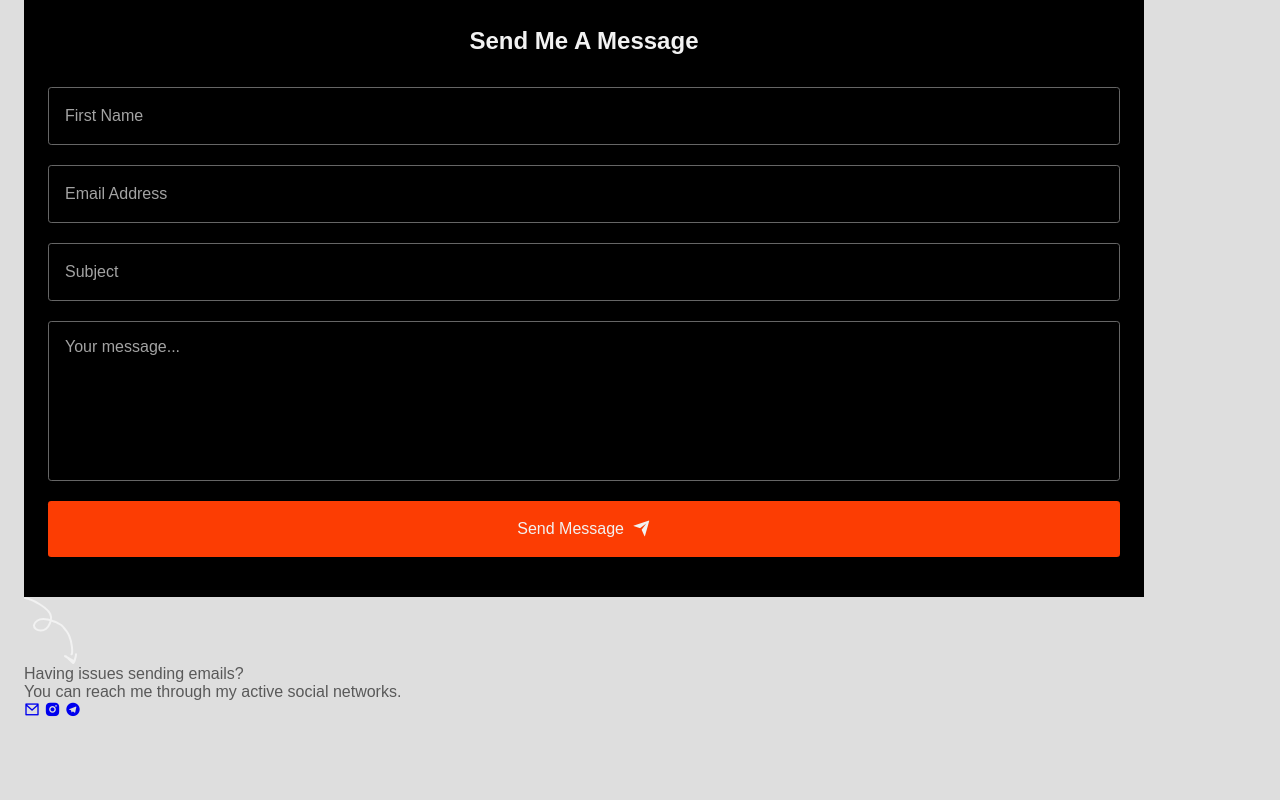
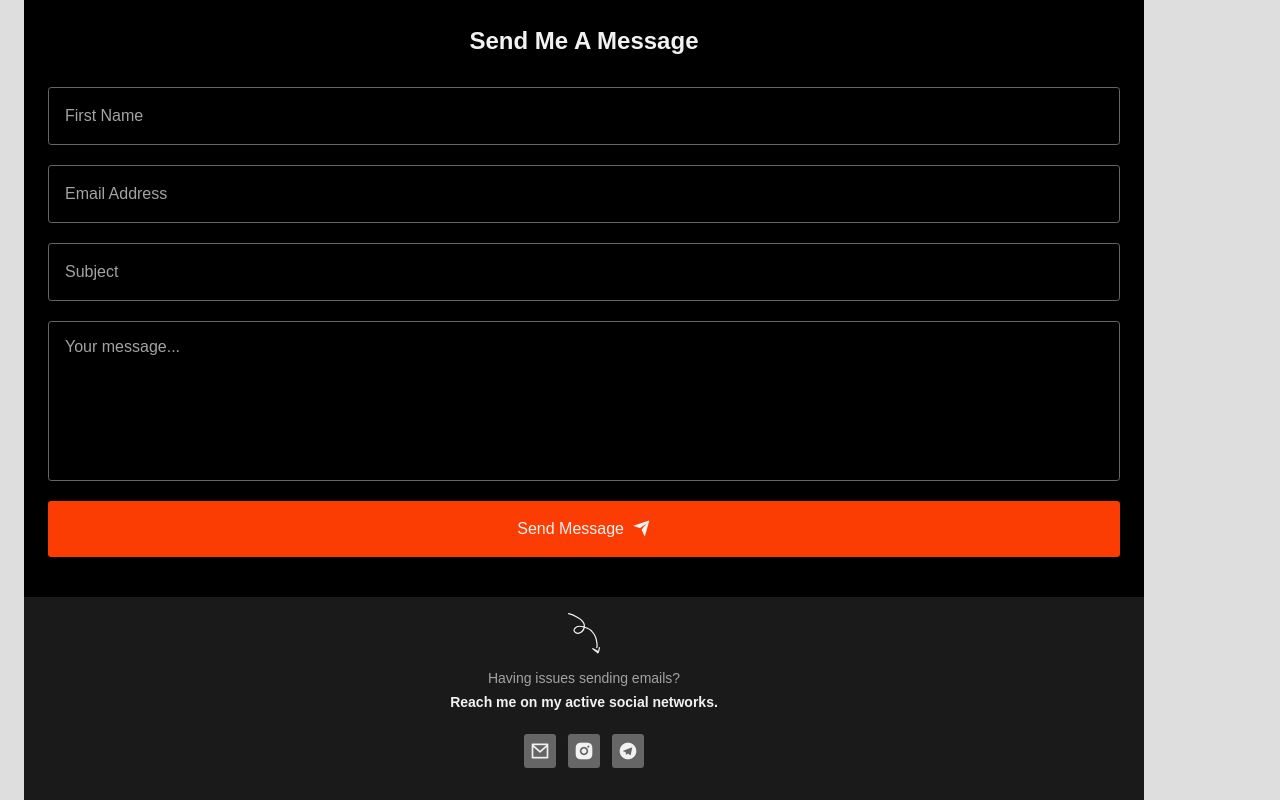
Before and after one commit to Destiny-Isiguzo/My-Portfolio-V2, a website built with Vite: page index.html in a window 1280 px wide. Shown: the part 5968-6768 px from the top of the page. Before the commit the page ends 6687 px from the top, so only its background shows below. Built offline with nearby package versions, Linux system fonts and the light colour scheme; a web font is replaced by a local one.

Commit message:
Made some updates

```diff
--- a/index.html
+++ b/index.html
@@ -431,7 +431,7 @@
                 </p>
 
                 <p class="contact__social-description-2">
-                  You can reach me through my active social networks.
+                  Reach me on my active social networks.
                 </p>
               </div>
 
@@ -468,6 +468,13 @@
     </main>
     <!-- END OF MAIN -->
 
+    <footer class="footer">
+      <div class="footer__container container grid">
+        <ul class="footer__links"></ul>
+      </div>
+    </footer>
+    <!-- END OF FOOTER -->
+
 
     <script type="module" src="/main.js"></script>
   </body>
--- a/style-components/contact.css
+++ b/style-components/contact.css
@@ -136,3 +136,55 @@
    background-color: var(--first-color);
    cursor: pointer;
 }
+
+.contact__social {
+   background-color: hsl(0, 0%, 10%);
+   display: grid;
+   row-gap: 1rem;
+   padding-block: 1rem 2rem;
+   text-align: center;
+}
+
+.contact__social-arrow {
+   width: 32px;
+   margin: 0 auto;
+}
+
+.contact__social-data {
+   display: flex;
+   flex-direction: column;
+   row-gap: 1.5rem;
+}
+
+.contact__social-description-1 {
+   color: var(--text-color-light);
+   font-size: var(--small-font-size);
+   margin-bottom: .5rem;
+}
+
+.contact__social-description-2 {
+   color: var(--white-color);
+   font-size: var(--small-font-size);
+   font-weight: var(--font-semi-bold);
+}
+
+.contact__social-links {
+   display: flex;
+   justify-content: center;
+   column-gap: .75rem;
+}
+
+.contact__social-link {
+   background-color: var(--black-color-light);
+   border-radius: .2rem;
+   color: var(--white-color);
+   display: grid;
+   place-items: center;
+   font-size: 1.25rem;
+   padding: 6px;
+   transition: background-color .4s ease;
+}
+
+.contact__social-link:is(:hover, :active) {
+   background-color: var(--first-color);
+}
```
